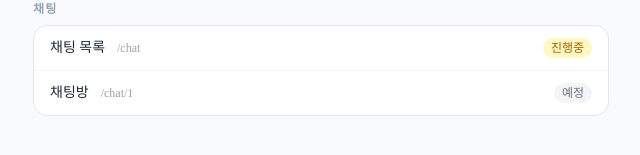
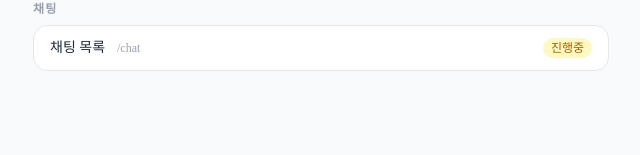
Before and after one commit to FRONTENDBOOTCAMP-17th/kanto, a Next.js app: page / in a window 1280 px wide. Shown: the part 495-650 px from the top of the page, without its empty margins (319-959 px from the left). Built offline with nearby package versions, Linux system fonts and the light colour scheme.

Commit message:
fix: 채팅목록에서 채팅방으로 이동이 가능하니 채팅방은 제외

```diff
--- a/src/app/page.tsx
+++ b/src/app/page.tsx
@@ -21,7 +21,6 @@ const pages = [
     category: "채팅",
     items: [
       { label: "채팅 목록", path: "/chat", status: "wip" },
-      { label: "채팅방", path: "/chat/1", status: "todo" },
     ],
   },
 ];
```
